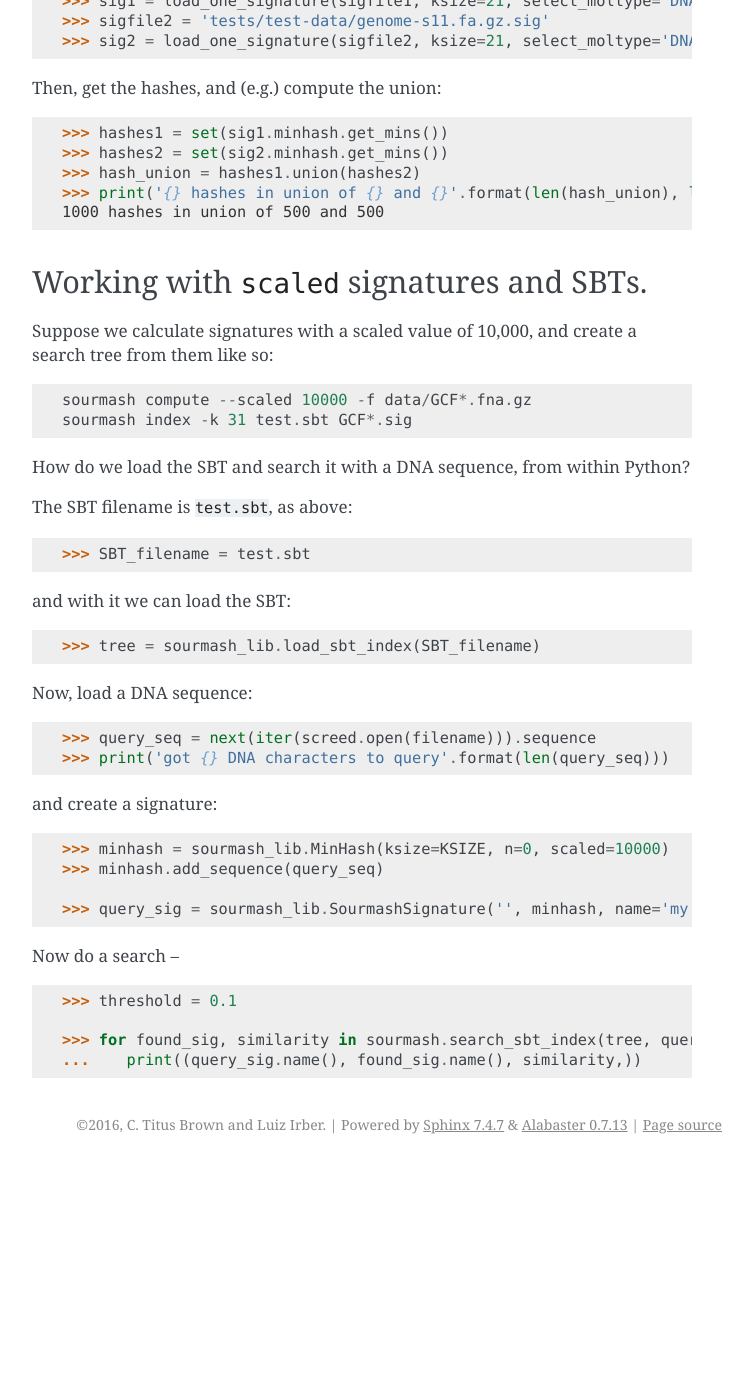
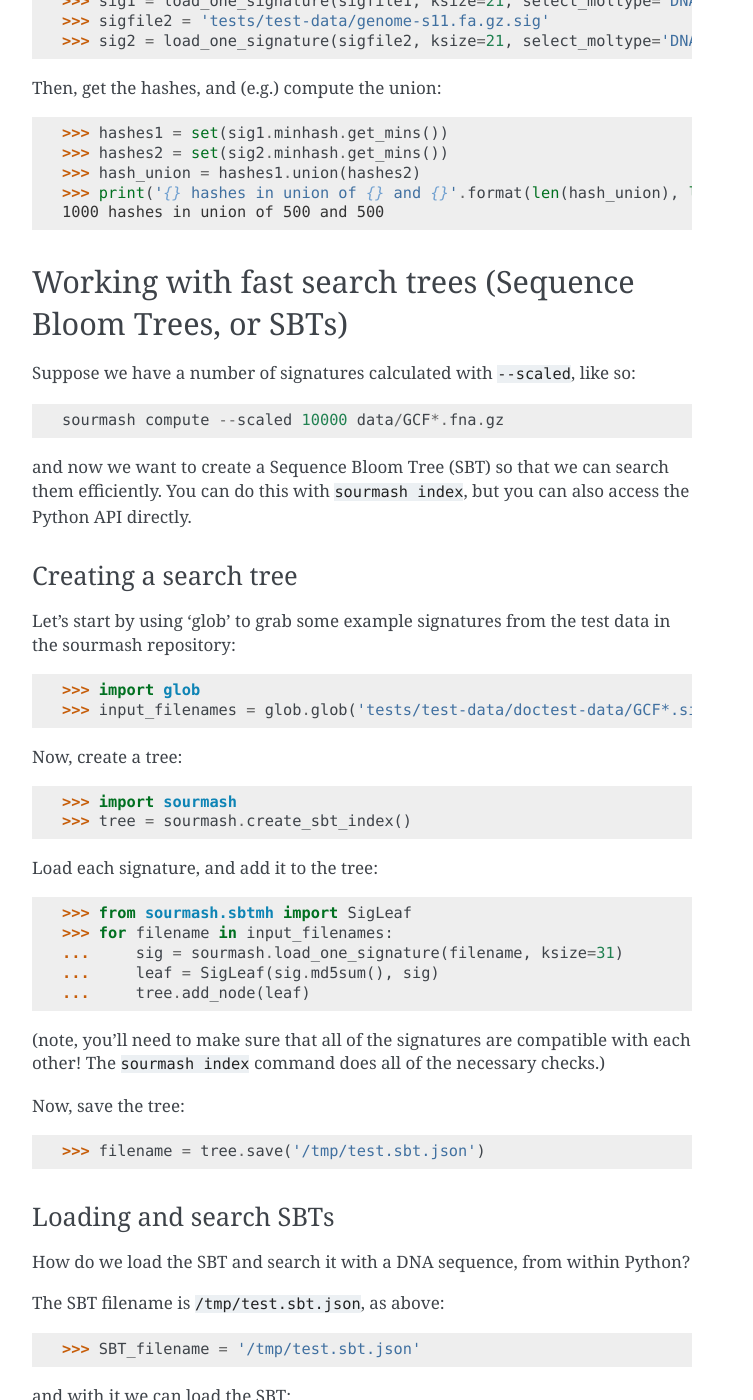
Before and after one commit to sourmash-bio/sourmash, a Sphinx documentation site: the page built from doc/api-example.md, in a window 1280 px wide and 1400 px high, scrolled down 2527 px. Shown: the whole window, without its empty margins (388-1141 px from the left). Built offline with Sphinx 7.4.7, drawn with Linux system fonts in a browser that asks for light colours; pages that are not in the unit, such as notebooks, are missing from menus; before the commit the page ends 3691 px from its top, so only the background shows below that; some of the changed text lies outside the part shown.

Commit message:
whups, make tree search actually ...work

````diff
--- a/doc/api-example.md
+++ b/doc/api-example.md
@@ -125,6 +125,7 @@
 >>> from sourmash import load_one_signature
 >>> sigfp = open('/tmp/genome1.sig', 'rt')
 >>> loaded_sig = load_one_signature(sigfp)
+
 ```
 
 then compare:
@@ -162,42 +163,92 @@
 
 ```
 
-## Working with `scaled` signatures and SBTs.
+## Working with fast search trees (Sequence Bloom Trees, or SBTs)
 
-Suppose we calculate signatures with a scaled value of 10,000, and
-create a search tree from them like so:
+Suppose we have a number of signatures calculated with `--scaled`, like so:
 
 ```
-sourmash compute --scaled 10000 -f data/GCF*.fna.gz
-sourmash index -k 31 test.sbt GCF*.sig
+sourmash compute --scaled 10000 data/GCF*.fna.gz
 ```
+
+and now we want to create a Sequence Bloom Tree (SBT) so that we can
+search them efficiently.  You can do this with `sourmash index`, but
+you can also access the Python API directly.
+
+### Creating a search tree
+
+Let's start by using 'glob' to grab some example signatures from the
+test data in the sourmash repository:
+
+```
+>>> import glob
+>>> input_filenames = glob.glob('tests/test-data/doctest-data/GCF*.sig')
+
+```
+
+Now, create a tree:
+
+```
+>>> import sourmash
+>>> tree = sourmash.create_sbt_index()
+
+```
+
+Load each signature, and add it to the tree:
+
+```
+>>> from sourmash.sbtmh import SigLeaf
+>>> for filename in input_filenames:
+...     sig = sourmash.load_one_signature(filename, ksize=31)
+...     leaf = SigLeaf(sig.md5sum(), sig)
+...     tree.add_node(leaf)
+
+```
+(note, you'll need to make sure that all of the signatures are compatible
+with each other! The `sourmash index` command does all of the necessary
+checks.)
+
+Now, save the tree:
+
+```
+>>> filename = tree.save('/tmp/test.sbt.json')
+
+```
+
+### Loading and search SBTs
 
 How do we load the SBT and search it with a DNA sequence,
 from within Python?
 
-The SBT filename is `test.sbt`, as above:
+The SBT filename is `/tmp/test.sbt.json`, as above:
 ```
->>> SBT_filename = test.sbt
+>>> SBT_filename = '/tmp/test.sbt.json'
+
 ```
 
 and with it we can load the SBT:
 ```
->>> tree = sourmash_lib.load_sbt_index(SBT_filename)
+>>> tree = sourmash.load_sbt_index(SBT_filename)
+
 ```
 
 Now, load a DNA sequence:
 
 ```
+>>> filename = 'data/GCF_000005845.2_ASM584v2_genomic.fna.gz'
 >>> query_seq = next(iter(screed.open(filename))).sequence
 >>> print('got {} DNA characters to query'.format(len(query_seq)))
+got 4641652 DNA characters to query
+
 ```
 
 and create a signature:
 ```
->>> minhash = sourmash_lib.MinHash(ksize=KSIZE, n=0, scaled=10000)
+>>> minhash = sourmash.MinHash(ksize=31, n=0, scaled=10000)
 >>> minhash.add_sequence(query_seq)
 
->>> query_sig = sourmash_lib.SourmashSignature('', minhash, name='my favorite query')
+>>> query_sig = sourmash.SourmashSignature(minhash, name='my favorite query')
+
 ```
 
 Now do a search --
````
Also changed, not shown: other parts of doc/api-example.md (+9 -1 lines), 3 other files.
